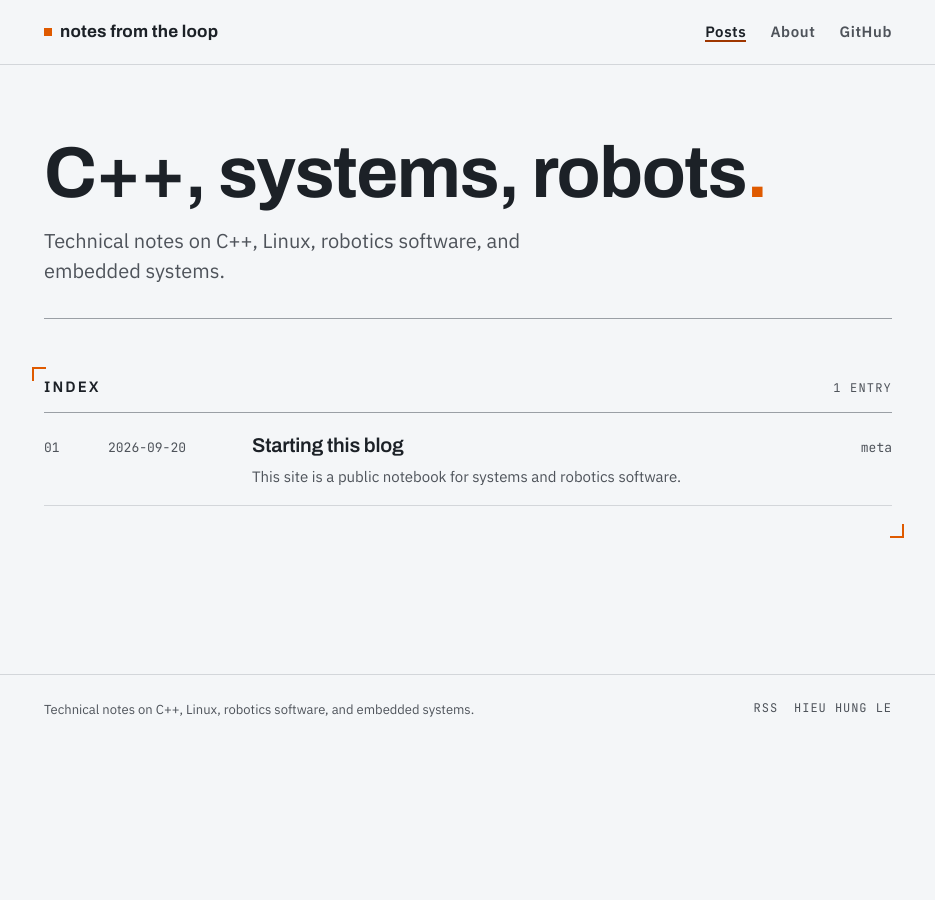
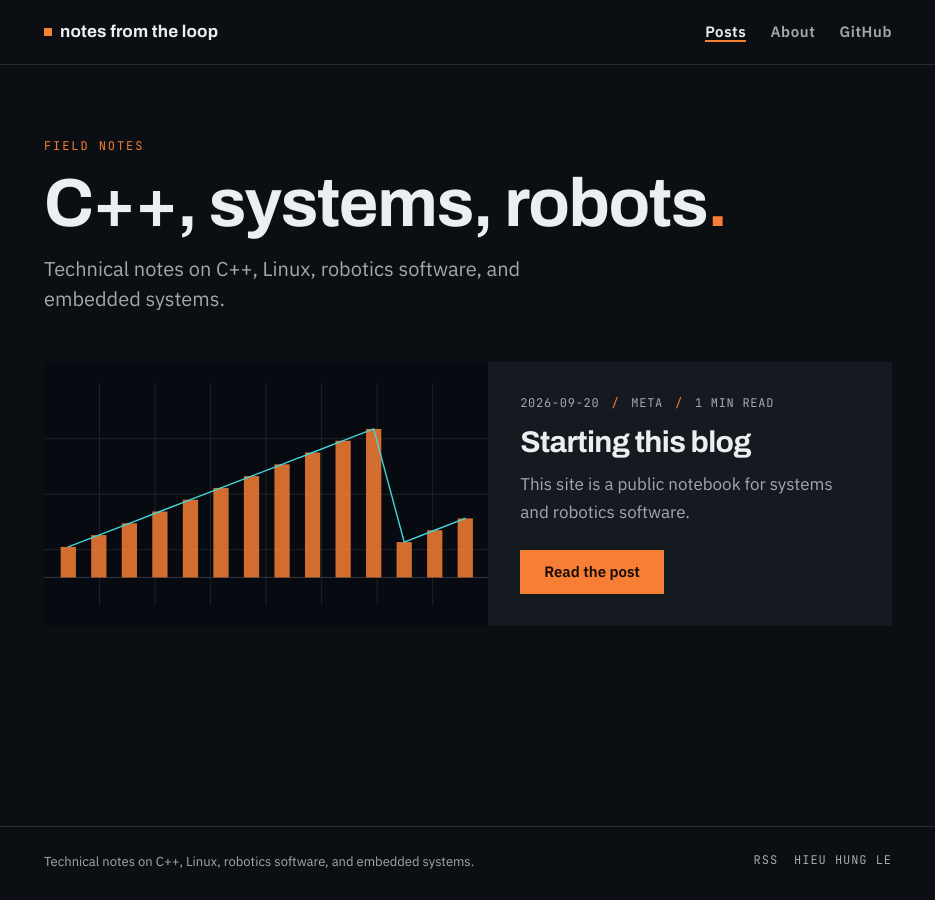
Before and after one commit to lehunghieu1503/lehunghieu1503.github.io, a Jekyll site: the page built from index.md, in a window 1280 px wide. Shown: the whole page, without its empty margins (172-1107 px from the left). Built offline with Jekyll 4.4.1, drawn with Linux system fonts in a browser that asks for light colours.

Commit message:
Rebuild blog as a dark technical theme with generated covers
Switch to a dark-first palette (tinted near-black with orange and cyan
accents) and add a generated signal-plot cover for every post, seeded
from the post date.

Rework the home page into a featured post panel plus an archive feed
with cover thumbnails, and give posts a cover banner.

Also fix review findings: cache-bust the stylesheet, wrap tags, add an
empty state, touch-action and tap-highlight, safe-area insets, and an
overflow guard.

```diff
--- /dev/null
+++ b/_includes/cover.html
@@ -0,0 +1,22 @@
+{%- assign s = include.seed | plus: 0 -%}
+<svg class="cover" viewBox="0 0 640 320" role="presentation" aria-hidden="true" focusable="false" preserveAspectRatio="xMidYMid meet">
+  {%- for i in (1..7) -%}
+  <line class="cover__grid" x1="{{ i | times: 80 }}" y1="0" x2="{{ i | times: 80 }}" y2="320"></line>
+  {%- endfor -%}
+  {%- for j in (1..3) -%}
+  <line class="cover__grid" x1="0" y1="{{ j | times: 80 }}" x2="640" y2="{{ j | times: 80 }}"></line>
+  {%- endfor -%}
+  <line class="cover__axis" x1="0" y1="280" x2="640" y2="280"></line>
+  {%- assign pts = "" -%}
+  {%- for i in (0..13) -%}
+  {%- assign h = s | times: 13 | plus: i | times: 17 | modulo: 180 -%}
+  {%- assign hh = h | plus: 44 -%}
+  {%- assign x = i | times: 44 | plus: 24 -%}
+  {%- assign y = 280 | minus: hh -%}
+  {%- assign cx = i | times: 44 | plus: 35 -%}
+  <rect class="cover__bar" style="--i:{{ i }}" x="{{ x }}" y="{{ y }}" width="22" height="{{ hh }}"></rect>
+  {%- assign pair = cx | append: ',' | append: y | append: ' ' -%}
+  {%- assign pts = pts | append: pair -%}
+  {%- endfor -%}
+  <polyline class="cover__line" points="{{ pts }}"></polyline>
+</svg>
--- a/_layouts/default.html
+++ b/_layouts/default.html
@@ -5,9 +5,8 @@
   <meta name="viewport" content="width=device-width, initial-scale=1">
   <title>{% if page.title %}{{ page.title }} · {{ site.title }}{% else %}{{ site.title }}{% endif %}</title>
   <meta name="description" content="{{ page.excerpt | default: site.description | strip_html | truncate: 160 }}">
-  <meta name="color-scheme" content="light dark">
-  <meta name="theme-color" content="#f3f4f6" media="(prefers-color-scheme: light)">
-  <meta name="theme-color" content="#17181c" media="(prefers-color-scheme: dark)">
+  <meta name="color-scheme" content="dark">
+  <meta name="theme-color" content="#101216">
   <meta property="og:type" content="{% if page.layout == 'post' %}article{% else %}website{% endif %}">
   <meta property="og:title" content="{% if page.title %}{{ page.title }} · {{ site.title }}{% else %}{{ site.title }}{% endif %}">
   <meta property="og:description" content="{{ page.excerpt | default: site.description | strip_html | truncate: 160 }}">
@@ -18,7 +17,7 @@
   <link rel="preconnect" href="https://fonts.googleapis.com">
   <link rel="preconnect" href="https://fonts.gstatic.com" crossorigin>
   <link rel="stylesheet" href="https://fonts.googleapis.com/css2?family=Archivo:wdth,wght@100..125,400..700&family=IBM+Plex+Sans:wght@400;500;600&family=JetBrains+Mono:wght@400;500;700&display=swap">
-  <link rel="stylesheet" href="{{ '/assets/style.css' | relative_url }}">
+  <link rel="stylesheet" href="{{ '/assets/style.css' | relative_url }}?v={{ site.time | date: '%s' }}">
   {% feed_meta %}
 </head>
 <body>
--- a/_layouts/home.html
+++ b/_layouts/home.html
@@ -1,28 +1,64 @@
 ---
 layout: default
 ---
-<section class="intro">
-  <h1 class="intro__title">C++, systems, robots<span class="intro__dot">.</span></h1>
-  <p class="intro__lede">{{ site.description }}</p>
+<section class="hero">
+  <p class="hero__label">Field notes</p>
+  <h1 class="hero__title">C++, systems, robots<span class="hero__dot">.</span></h1>
+  <p class="hero__lede">{{ site.description }}</p>
 </section>
 
 {{ content }}
 
-{% assign post_count = site.posts | size %}
-<section class="log" aria-labelledby="log-title">
-  <div class="log__head">
-    <h2 class="log__title" id="log-title">Index</h2>
-    <span class="log__count">{{ post_count }} {% if post_count == 1 %}entry{% else %}entries{% endif %}</span>
+{% assign posts = site.posts %}
+{% if posts.size > 0 %}
+{% assign featured = posts.first %}
+{% assign fseed = featured.date | date: '%s' %}
+{% assign fwords = featured.content | number_of_words %}
+{% assign fmins = fwords | divided_by: 200.0 | ceil %}
+<article class="featured">
+  <a class="featured__cover" href="{{ featured.url | relative_url }}" tabindex="-1" aria-hidden="true">
+    {% include cover.html seed=fseed %}
+  </a>
+  <div class="featured__body">
+    <p class="meta">
+      <time datetime="{{ featured.date | date: '%Y-%m-%d' }}">{{ featured.date | date: '%Y-%m-%d' }}</time>
+      {% if featured.tags %}<span class="meta__sep" aria-hidden="true">/</span><span>{{ featured.tags | join: ' / ' }}</span>{% endif %}
+      <span class="meta__sep" aria-hidden="true">/</span><span>{{ fmins }} min read</span>
+    </p>
+    <h2 class="featured__title"><a href="{{ featured.url | relative_url }}">{{ featured.title }}</a></h2>
+    <p class="featured__excerpt">{{ featured.excerpt | strip_html | truncate: 220 }}</p>
+    <a class="btn" href="{{ featured.url | relative_url }}">Read the post</a>
   </div>
-  <ol class="log__list">
-    {% for post in site.posts %}
-    <li class="log__row">
-      <span class="log__no">{{ forloop.index | prepend: '00' | slice: -2, 2 }}</span>
-      <time class="log__date" datetime="{{ post.date | date: '%Y-%m-%d' }}">{{ post.date | date: '%Y-%m-%d' }}</time>
-      <a class="log__link" href="{{ post.url | relative_url }}">{{ post.title }}</a>
-      <span class="log__tags">{% if post.tags %}{{ post.tags | join: ' / ' }}{% endif %}</span>
-      <p class="log__excerpt">{{ post.excerpt | strip_html | truncate: 150 }}</p>
+</article>
+
+{% assign rest = posts | slice: 1, 60 %}
+{% if rest.size > 0 %}
+<section class="archive" aria-labelledby="archive-title">
+  <div class="archive__head">
+    <h2 class="archive__title" id="archive-title">Archive</h2>
+    <span class="archive__count">{{ rest.size }} {% if rest.size == 1 %}entry{% else %}entries{% endif %}</span>
+  </div>
+  <ol class="archive__list">
+    {% for post in rest %}
+    {% assign pseed = post.date | date: '%s' %}
+    <li class="feed__item">
+      <a class="feed__cover" href="{{ post.url | relative_url }}" tabindex="-1" aria-hidden="true">
+        {% include cover.html seed=pseed %}
+      </a>
+      <div class="feed__body">
+        <p class="meta">
+          <time datetime="{{ post.date | date: '%Y-%m-%d' }}">{{ post.date | date: '%Y-%m-%d' }}</time>
+          {% if post.tags %}<span class="meta__sep" aria-hidden="true">/</span><span>{{ post.tags | join: ' / ' }}</span>{% endif %}
+        </p>
+        <h3 class="feed__title"><a href="{{ post.url | relative_url }}">{{ post.title }}</a></h3>
+        <p class="feed__excerpt">{{ post.excerpt | strip_html | truncate: 160 }}</p>
+      </div>
     </li>
     {% endfor %}
   </ol>
 </section>
+{% endif %}
+
+{% else %}
+<p class="empty">No posts yet.</p>
+{% endif %}
--- a/assets/style.css
+++ b/assets/style.css
@@ -1,19 +1,22 @@
 :root {
-  color-scheme: light dark;
+  color-scheme: dark;
 
-  --bg: oklch(0.972 0.003 250);
-  --bg-sunken: oklch(0.945 0.004 250);
+  --bg: oklch(0.165 0.012 258);
+  --cover-bg: oklch(0.145 0.014 258);
+  --surface: oklch(0.215 0.014 258);
+  --surface-2: oklch(0.265 0.016 258);
 
-  --ink: oklch(0.245 0.014 258);
-  --ink-muted: oklch(0.44 0.013 258);
+  --ink: oklch(0.95 0.005 250);
+  --ink-muted: oklch(0.73 0.012 255);
 
-  --line: oklch(0.875 0.006 250);
-  --line-strong: oklch(0.70 0.010 250);
+  --line: oklch(0.295 0.013 258);
+  --line-strong: oklch(0.42 0.015 258);
 
-  --accent: oklch(0.63 0.185 46);
-  --accent-deep: oklch(0.48 0.15 42);
-  --accent-ink: oklch(0.99 0.01 70);
-  --wash: oklch(0.63 0.185 46 / 0.16);
+  --accent: oklch(0.72 0.17 48);
+  --accent-hover: oklch(0.78 0.16 52);
+  --accent-2: oklch(0.80 0.12 195);
+  --accent-ink: oklch(0.16 0.02 60);
+  --wash: oklch(0.72 0.17 48 / 0.2);
 
   --font-display: "Archivo", "Helvetica Neue", Arial, sans-serif;
   --font-body: "IBM Plex Sans", system-ui, -apple-system, "Segoe UI", sans-serif;
@@ -26,8 +29,9 @@
   --fs-code: 0.8125rem;
   --fs-lg: 1.25rem;
   --fs-xl: 1.5rem;
-  --fs-hero: clamp(2.5rem, 5.5vw + 1rem, 4.5rem);
-  --fs-title: clamp(2rem, 3.5vw + 1rem, 3rem);
+  --fs-2xl: 1.875rem;
+  --fs-hero: clamp(2.5rem, 5.5vw + 1rem, 4.25rem);
+  --fs-title: clamp(1.9rem, 3.5vw + 1rem, 2.9rem);
 
   --sp-1: 0.25rem;
   --sp-2: 0.5rem;
@@ -42,25 +46,8 @@
   --dur-fast: 120ms;
   --dur-base: 220ms;
   --ease-out-quart: cubic-bezier(0.25, 1, 0.5, 1);
+  --ease-out-expo: cubic-bezier(0.16, 1, 0.3, 1);
   --z-header: 100;
-}
-
-@media (prefers-color-scheme: dark) {
-  :root {
-    --bg: oklch(0.19 0.008 258);
-    --bg-sunken: oklch(0.245 0.008 258);
-
-    --ink: oklch(0.94 0.006 250);
-    --ink-muted: oklch(0.73 0.011 255);
-
-    --line: oklch(0.31 0.008 255);
-    --line-strong: oklch(0.44 0.010 255);
-
-    --accent: oklch(0.72 0.17 50);
-    --accent-deep: oklch(0.74 0.16 52);
-    --accent-ink: oklch(0.18 0.02 60);
-    --wash: oklch(0.72 0.17 50 / 0.18);
-  }
 }
 
 *,
@@ -71,6 +58,7 @@ html { font-size: 100%; -webkit-text-size-adjust: 100%; }
 
 body {
   margin: 0;
+  overflow-x: clip;
   background: var(--bg);
   color: var(--ink);
   font-family: var(--font-body);
@@ -80,13 +68,18 @@ body {
   text-rendering: optimizeLegibility;
 }
 
+a {
+  touch-action: manipulation;
+  -webkit-tap-highlight-color: color-mix(in oklab, var(--accent) 30%, transparent);
+}
+
 ::selection {
-  background: var(--accent-deep);
+  background: var(--accent);
   color: var(--accent-ink);
 }
 
 :focus-visible {
-  outline: 2px solid var(--accent-deep);
+  outline: 2px solid var(--accent);
   outline-offset: 3px;
 }
 
@@ -94,7 +87,8 @@ body {
   width: 100%;
   max-width: 58rem;
   margin-inline: auto;
-  padding-inline: clamp(1.25rem, 5vw, 2.5rem);
+  padding-left: max(clamp(1.25rem, 5vw, 2.5rem), env(safe-area-inset-left));
+  padding-right: max(clamp(1.25rem, 5vw, 2.5rem), env(safe-area-inset-right));
 }
 
 main.wrap { padding-block: clamp(2.5rem, 6vw, 4.5rem); }
@@ -106,8 +100,8 @@ main.wrap { padding-block: clamp(2.5rem, 6vw, 4.5rem); }
   z-index: 200;
   transform: translateY(-200%);
   padding: var(--sp-2) var(--sp-4);
-  background: var(--ink);
-  color: var(--bg);
+  background: var(--accent);
+  color: var(--accent-ink);
   font-family: var(--font-mono);
   font-size: var(--fs-xs);
   letter-spacing: 0.08em;
@@ -154,7 +148,7 @@ main.wrap { padding-block: clamp(2.5rem, 6vw, 4.5rem); }
   background: var(--accent);
 }
 
-.brand:hover { color: var(--accent-deep); }
+.brand:hover { color: var(--accent); }
 .brand:active { transform: translateY(1px); }
 
 .site-nav {
@@ -184,7 +178,7 @@ main.wrap { padding-block: clamp(2.5rem, 6vw, 4.5rem); }
   right: 0;
   bottom: 0.75rem;
   height: 2px;
-  background: var(--accent-deep);
+  background: var(--accent);
   transform: scaleX(0);
   transform-origin: left;
   transition: transform var(--dur-base) var(--ease-out-quart);
@@ -198,13 +192,20 @@ main.wrap { padding-block: clamp(2.5rem, 6vw, 4.5rem); }
 
 .site-nav a:active { transform: translateY(1px); }
 
-.intro {
-  padding-bottom: var(--sp-8);
+.hero {
   margin-bottom: var(--sp-12);
-  border-bottom: 1px solid var(--line-strong);
 }
 
-.intro__title {
+.hero__label {
+  margin: 0 0 var(--sp-3);
+  font-family: var(--font-mono);
+  font-size: var(--fs-2xs);
+  letter-spacing: 0.16em;
+  text-transform: uppercase;
+  color: var(--accent);
+}
+
+.hero__title {
   margin: 0;
   font-family: var(--font-display);
   font-stretch: 115%;
@@ -215,9 +216,9 @@ main.wrap { padding-block: clamp(2.5rem, 6vw, 4.5rem); }
   text-wrap: balance;
 }
 
-.intro__dot { color: var(--accent); }
+.hero__dot { color: var(--accent); }
 
-.intro__lede {
+.hero__lede {
   margin: var(--sp-4) 0 0;
   max-width: 52ch;
   color: var(--ink-muted);
@@ -226,35 +227,126 @@ main.wrap { padding-block: clamp(2.5rem, 6vw, 4.5rem); }
   text-wrap: pretty;
 }
 
-.log {
-  position: relative;
-  padding: var(--sp-2) 0 var(--sp-8);
+.meta {
+  display: flex;
+  flex-wrap: wrap;
+  align-items: baseline;
+  gap: var(--sp-3);
+  margin: 0 0 var(--sp-3);
+  font-family: var(--font-mono);
+  font-size: var(--fs-2xs);
+  letter-spacing: 0.06em;
+  text-transform: uppercase;
+  color: var(--ink-muted);
+  font-variant-numeric: tabular-nums;
 }
 
-.log::before,
-.log::after {
-  content: "";
-  position: absolute;
-  width: 0.875rem;
-  height: 0.875rem;
-  border: 2px solid var(--accent);
+.meta__sep { color: var(--accent); }
+
+.btn {
+  display: inline-flex;
+  align-items: center;
+  min-height: 44px;
+  padding: 0 var(--sp-6);
+  background: var(--accent);
+  color: var(--accent-ink);
+  font-family: var(--font-body);
+  font-weight: 600;
+  font-size: var(--fs-sm);
+  text-decoration: none;
+  transition: background-color var(--dur-base) var(--ease-out-quart);
 }
 
-.log::before {
-  top: 0;
-  left: -0.75rem;
-  border-right: 0;
-  border-bottom: 0;
+.btn:hover { background: var(--accent-hover); }
+.btn:active { transform: translateY(1px); }
+
+.featured {
+  display: grid;
+  grid-template-columns: minmax(0, 1.1fr) minmax(0, 1fr);
+  background: var(--surface);
+  margin-bottom: var(--sp-16);
+  transition: background-color var(--dur-base) var(--ease-out-quart);
 }
 
-.log::after {
-  bottom: 0;
-  right: -0.75rem;
-  border-left: 0;
-  border-top: 0;
+.featured:hover { background: var(--surface-2); }
+
+.featured__cover {
+  display: block;
+  min-height: 15rem;
+  overflow: hidden;
+  background: var(--cover-bg);
 }
 
-.log__head {
+.featured__body {
+  display: flex;
+  flex-direction: column;
+  align-items: flex-start;
+  justify-content: center;
+  padding: var(--sp-8);
+}
+
+.featured__title {
+  margin: 0 0 var(--sp-3);
+  font-family: var(--font-display);
+  font-stretch: 112%;
+  font-weight: 700;
+  font-size: var(--fs-2xl);
+  line-height: 1.08;
+  letter-spacing: -0.02em;
+  text-wrap: balance;
+}
+
+.featured__title a {
+  color: var(--ink);
+  text-decoration: none;
+}
+
+.featured__title a:hover { color: var(--accent); }
+
+.featured__excerpt {
+  margin: 0 0 var(--sp-6);
+  max-width: 46ch;
+  color: var(--ink-muted);
+  text-wrap: pretty;
+}
+
+.cover {
+  display: block;
+  width: 100%;
+  height: 100%;
+}
+
+.cover__grid { stroke: var(--line); stroke-width: 1; }
+.cover__axis { stroke: var(--line-strong); stroke-width: 1; }
+.cover__bar {
+  fill: var(--accent);
+  opacity: 0.85;
+  transform-box: fill-box;
+  transform-origin: bottom;
+  animation: cover-rise 620ms var(--ease-out-quart) both;
+  animation-delay: calc(var(--i) * 28ms);
+}
+.cover__line {
+  fill: none;
+  stroke: var(--accent-2);
+  stroke-width: 2;
+  stroke-linejoin: round;
+  stroke-linecap: round;
+  stroke-dasharray: 1600;
+  animation: cover-draw 1100ms var(--ease-out-expo) 160ms both;
+}
+
+@keyframes cover-rise {
+  from { transform: scaleY(0); opacity: 0; }
+  to { transform: scaleY(1); opacity: 0.85; }
+}
+
+@keyframes cover-draw {
+  from { stroke-dashoffset: 1600; }
+  to { stroke-dashoffset: 0; }
+}
+
+.archive__head {
   display: flex;
   align-items: baseline;
   justify-content: space-between;
@@ -263,7 +355,7 @@ main.wrap { padding-block: clamp(2.5rem, 6vw, 4.5rem); }
   border-bottom: 1px solid var(--line-strong);
 }
 
-.log__title {
+.archive__title {
   margin: 0;
   font-family: var(--font-body);
   font-weight: 600;
@@ -272,7 +364,7 @@ main.wrap { padding-block: clamp(2.5rem, 6vw, 4.5rem); }
   text-transform: uppercase;
 }
 
-.log__count {
+.archive__count {
   font-family: var(--font-mono);
   font-size: var(--fs-2xs);
   letter-spacing: 0.1em;
@@ -281,116 +373,71 @@ main.wrap { padding-block: clamp(2.5rem, 6vw, 4.5rem); }
   font-variant-numeric: tabular-nums;
 }
 
-.log__list {
+.archive__list {
   list-style: none;
   margin: 0;
   padding: 0;
 }
 
-.log__row {
+.feed__item {
   display: grid;
-  grid-template-columns: 3rem 8rem minmax(0, 1fr) max-content;
-  grid-template-rows: auto auto;
-  gap: var(--sp-1) var(--sp-4);
-  align-items: baseline;
-  padding: var(--sp-4) 0;
+  grid-template-columns: 11rem minmax(0, 1fr);
+  gap: var(--sp-6);
+  align-items: center;
+  padding: var(--sp-6) 0;
   border-bottom: 1px solid var(--line);
   transition: background-color var(--dur-base) var(--ease-out-quart);
 }
 
-.log__row:hover { background: var(--bg-sunken); }
+.feed__item:hover { background: var(--surface); }
 
-.log__no,
-.log__date,
-.log__tags {
-  font-family: var(--font-mono);
-  font-size: var(--fs-xs);
-  color: var(--ink-muted);
-  font-variant-numeric: tabular-nums;
+.feed__cover {
+  display: block;
+  aspect-ratio: 2 / 1;
+  overflow: hidden;
+  background: var(--cover-bg);
 }
 
-.log__no { grid-column: 1; grid-row: 1; }
-.log__date { grid-column: 2; grid-row: 1; white-space: nowrap; }
-
-.log__tags {
-  grid-column: 4;
-  grid-row: 1;
-  text-align: right;
-  white-space: nowrap;
-}
-
-.log__link {
-  grid-column: 3;
-  grid-row: 1;
-  position: relative;
+.feed__title {
+  margin: 0 0 var(--sp-2);
   font-family: var(--font-display);
   font-stretch: 108%;
   font-weight: 600;
   font-size: var(--fs-lg);
+  line-height: 1.15;
   letter-spacing: -0.01em;
+}
+
+.feed__title a {
   color: var(--ink);
   text-decoration: none;
 }
 
-.log__link::before {
-  content: "";
-  position: absolute;
-  inset: -0.75rem -0.5rem -0.25rem -0.5rem;
-}
+.feed__title a:hover { color: var(--accent); }
 
-.log__link::after {
-  content: "";
-  position: absolute;
-  left: 0;
-  right: 0;
-  bottom: -2px;
-  height: 2px;
-  background: var(--accent-deep);
-  transform: scaleX(0);
-  transform-origin: left;
-  transition: transform var(--dur-base) var(--ease-out-quart);
-}
-
-.log__link:hover::after,
-.log__link:focus-visible::after { transform: scaleX(1); }
-
-.log__link:active { transform: translateY(1px); }
-
-.log__excerpt {
-  grid-column: 3 / span 2;
-  grid-row: 2;
+.feed__excerpt {
   margin: 0;
-  max-width: 68ch;
+  max-width: 62ch;
   color: var(--ink-muted);
   font-size: var(--fs-sm);
-  line-height: 1.5;
+  line-height: 1.55;
   display: -webkit-box;
   -webkit-line-clamp: 2;
   -webkit-box-orient: vertical;
   overflow: hidden;
 }
 
-.post__header {
-  padding-bottom: var(--sp-6);
-  margin-bottom: var(--sp-8);
-  border-bottom: 1px solid var(--line-strong);
+.empty {
+  padding: var(--sp-12) 0;
+  border-top: 1px solid var(--line-strong);
+  color: var(--ink-muted);
+  font-family: var(--font-mono);
+  font-size: var(--fs-sm);
 }
 
-.post__meta {
-  display: flex;
-  flex-wrap: wrap;
-  align-items: baseline;
-  gap: var(--sp-3);
-  margin: 0 0 var(--sp-4);
-  font-family: var(--font-mono);
-  font-size: var(--fs-2xs);
-  letter-spacing: 0.08em;
-  text-transform: uppercase;
-  color: var(--ink-muted);
-  font-variant-numeric: tabular-nums;
+.post__header {
+  margin-bottom: var(--sp-6);
 }
-
-.post__sep { color: var(--accent); }
 
 .post__title {
   margin: 0;
@@ -401,6 +448,13 @@ main.wrap { padding-block: clamp(2.5rem, 6vw, 4.5rem); }
   line-height: 1.05;
   letter-spacing: -0.02em;
   text-wrap: balance;
+}
+
+.post__cover {
+  aspect-ratio: 5 / 2;
+  overflow: hidden;
+  background: var(--cover-bg);
+  margin-bottom: var(--sp-12);
 }
 
 .prose { max-width: 68ch; }
@@ -444,15 +498,19 @@ main.wrap { padding-block: clamp(2.5rem, 6vw, 4.5rem); }
 .prose li { margin-bottom: var(--sp-2); }
 
 .prose a {
-  color: var(--ink);
+  color: var(--accent);
   text-decoration: underline;
   text-decoration-thickness: 2px;
   text-underline-offset: 3px;
-  text-decoration-color: var(--accent-deep);
-  transition: background-color var(--dur-base) var(--ease-out-quart);
+  text-decoration-color: color-mix(in oklab, var(--accent) 45%, transparent);
+  transition: background-color var(--dur-base) var(--ease-out-quart),
+              text-decoration-color var(--dur-base) var(--ease-out-quart);
 }
 
-.prose a:hover { background: var(--wash); }
+.prose a:hover {
+  background: var(--wash);
+  text-decoration-color: var(--accent);
+}
 
 .prose blockquote {
   margin: var(--sp-8) 0;
@@ -504,14 +562,15 @@ pre {
 
 .prose :not(pre) > code {
   padding: 0.1em 0.35em;
-  background: var(--bg-sunken);
+  background: var(--surface);
   border: 1px solid var(--line);
+  color: var(--ink);
 }
 
 pre {
   margin: 0 0 var(--sp-6);
   padding: var(--sp-4);
-  background: var(--bg-sunken);
+  background: var(--cover-bg);
   border: 1px solid var(--line);
   overflow-x: auto;
   line-height: 1.6;
@@ -535,23 +594,23 @@ pre code {
 .highlight .kd,
 .highlight .kn,
 .highlight .kr,
-.highlight .kt { color: var(--accent-deep); font-weight: 600; }
+.highlight .kt { color: var(--accent); font-weight: 600; }
 
 .highlight .s,
 .highlight .s1,
 .highlight .s2,
 .highlight .sb,
-.highlight .sc { color: var(--ink-muted); }
+.highlight .sc { color: var(--accent-2); }
 
 .highlight .m,
 .highlight .mf,
 .highlight .mh,
-.highlight .mi { color: var(--ink-muted); font-variant-numeric: tabular-nums; }
+.highlight .mi { color: var(--accent-2); font-variant-numeric: tabular-nums; }
 
 .highlight .nb,
 .highlight .nf { color: var(--ink); font-weight: 600; }
 
-.highlight .err { color: var(--accent-deep); }
+.highlight .err { color: var(--accent); }
 
 .post__pager {
   display: grid;
@@ -588,12 +647,10 @@ pre code {
   color: var(--ink);
 }
 
-.pager__link:hover .pager__title { color: var(--accent-deep); }
+.pager__link:hover .pager__title { color: var(--accent); }
 .pager__link:active { transform: translateY(1px); }
 
-.post__footer {
-  margin-top: var(--sp-8);
-}
+.post__footer { margin-top: var(--sp-8); }
 
 .post__back {
   display: inline-flex;
@@ -612,10 +669,10 @@ pre code {
 .post__back::before {
   content: "\2190";
   margin-right: 0.6ch;
-  color: var(--accent-deep);
+  color: var(--accent);
 }
 
-.post__back:hover { color: var(--accent-deep); }
+.post__back:hover { color: var(--accent); }
 .post__back:active { transform: translateY(1px); }
 
 .site-footer {
@@ -648,8 +705,18 @@ pre code {
   transition: color var(--dur-base) var(--ease-out-quart);
 }
 
-.site-footer__meta a:hover { color: var(--accent-deep); }
+.site-footer__meta a:hover { color: var(--accent); }
 .site-footer__meta a:active { transform: translateY(1px); }
+
+@media (max-width: 760px) {
+  .featured {
+    grid-template-columns: minmax(0, 1fr);
+  }
+
+  .featured__cover { min-height: 12rem; }
+  .featured__body { padding: var(--sp-6); }
+  .post__cover { aspect-ratio: 16 / 9; }
+}
 
 @media (max-width: 640px) {
   .site-header__inner {
@@ -669,23 +736,12 @@ pre code {
     gap: var(--sp-4);
   }
 
-  .log__row {
-    grid-template-columns: 2.25rem minmax(0, 1fr);
-    grid-template-rows: auto auto auto auto;
-    gap: var(--sp-1) var(--sp-4);
+  .feed__item {
+    grid-template-columns: minmax(0, 1fr);
+    gap: var(--sp-4);
   }
 
-  .log__no {
-    grid-column: 1;
-    grid-row: 1 / span 4;
-    align-self: start;
-    padding-top: 0.35em;
-  }
-
-  .log__date { grid-column: 2; grid-row: 1; }
-  .log__link { grid-column: 2; grid-row: 2; }
-  .log__tags { grid-column: 2; grid-row: 3; text-align: left; }
-  .log__excerpt { grid-column: 2; grid-row: 4; }
+  .feed__cover { aspect-ratio: 21 / 9; }
 }
 
 @media (prefers-reduced-motion: reduce) {
```
Also changed, not shown: _layouts/post.html (+7 -3 lines).
